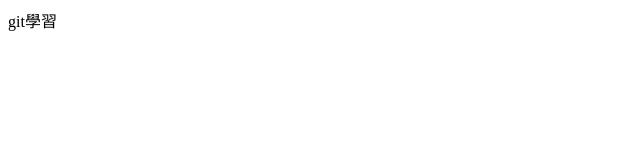
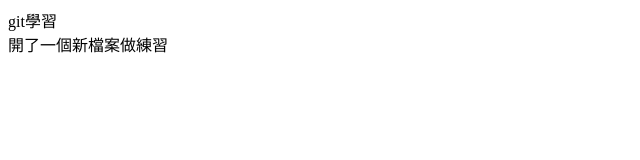
Before and after one commit to Jingjar/test, a plain HTML site: page index.html in a window 1280 px wide. Shown: the whole page, without its empty margins (0-640 px from the left). Drawn offline with Linux system fonts and the light colour scheme.

Commit message:
增加一行文字

```diff
--- a/index.html
+++ b/index.html
@@ -7,6 +7,7 @@
 </head>
 <body>
     git學習
-
+    <br>
+    開了一個新檔案做練習
 </body>
 </html>
```
